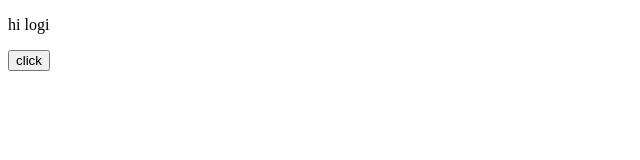
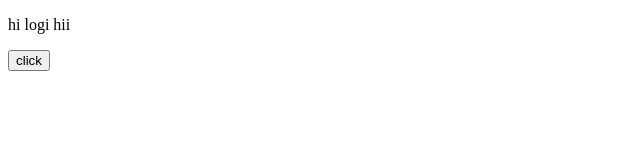
Before and after one commit to Logi-2004/sam, a plain HTML site: page index.html in a window 1280 px wide. Shown: the full height of the page, 0-640 px from the left. Drawn offline with Linux system fonts and the light colour scheme.

Commit message:
Add files via upload

```diff
--- a/index.html
+++ b/index.html
@@ -6,7 +6,7 @@
     <title>Document</title>
 </head>
 <body>
-    <p>hi logi</p>
+    <p>hi logi hii</p>
     <button>click</button>
 </body>
 </html>
```
